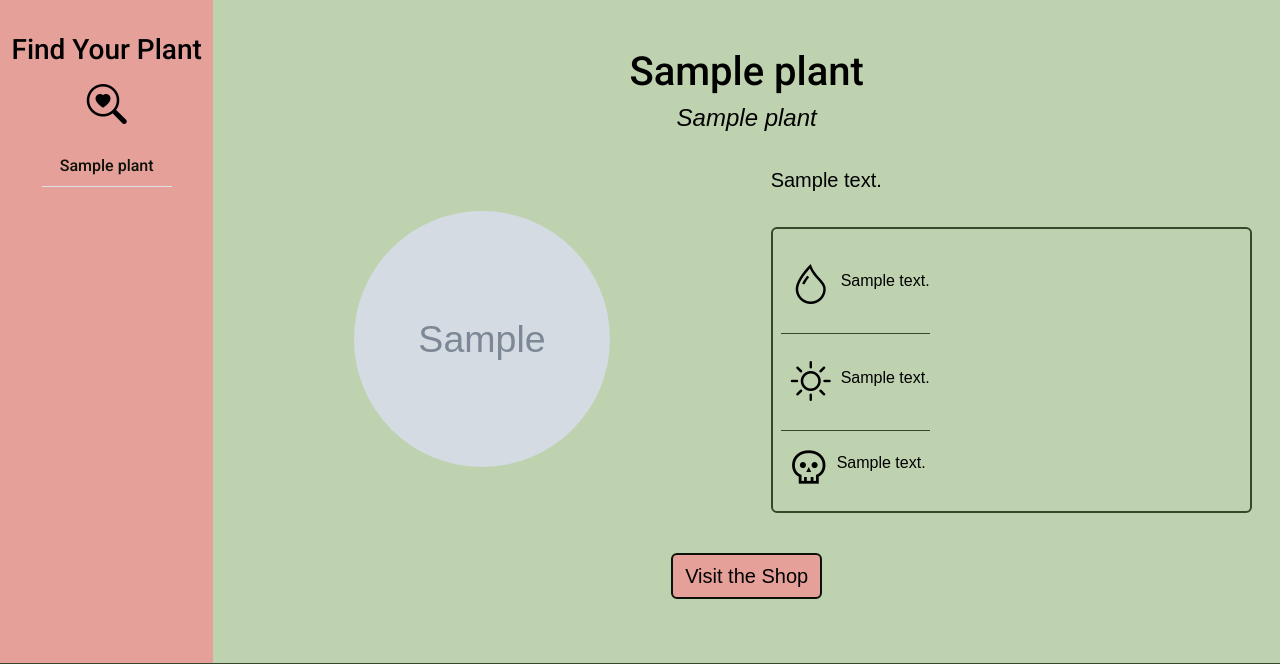
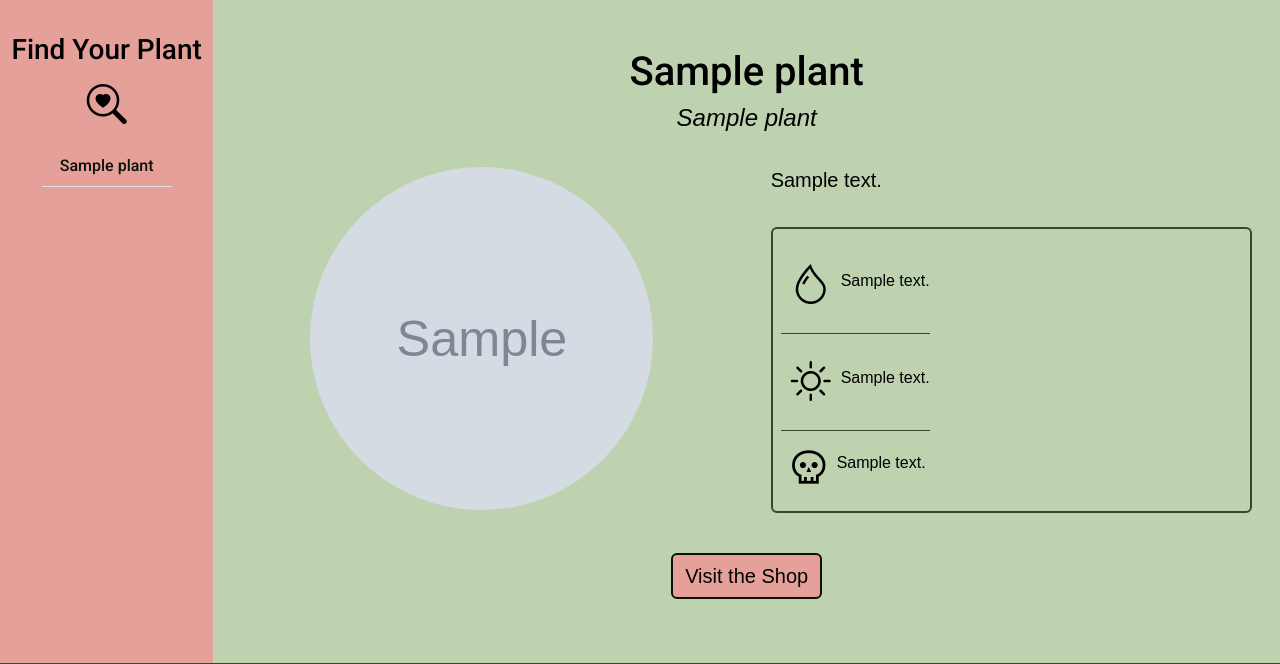
Before and after one commit to ka-lange/plantstore, a Node server app: page /care/600000000000000000000001 in a window 1280 px wide. Shown: the part 105-769 px from the top of the page. Run offline with Node 20, Linux system fonts and the light colour scheme; tables that the repository leaves empty hold one stand-in row (values such as "Sample post"); grey boxes marked "Sample" are stand-in pictures; some libraries are stand-ins or nearby versions.

Commit message:
make care sheet plant larger

```diff
--- a/views/care.ejs
+++ b/views/care.ejs
@@ -81,7 +81,7 @@
                     <h4 class="fst-italic"><%= thisPlant.scientificName %></h4>
                     <div class="row d-flex align-items-center justify-content-center">
                         <div class="col-12 col-lg-6 d-flex justify-content-center align-items-center">
-                            <img class="circle-img-md p-3" src="/<%= thisPlant.img %>">
+                            <img class="circle-img-lg p-3" src="/<%= thisPlant.img %>">
                         </div>
                         <div class="col p-4">
 
```
